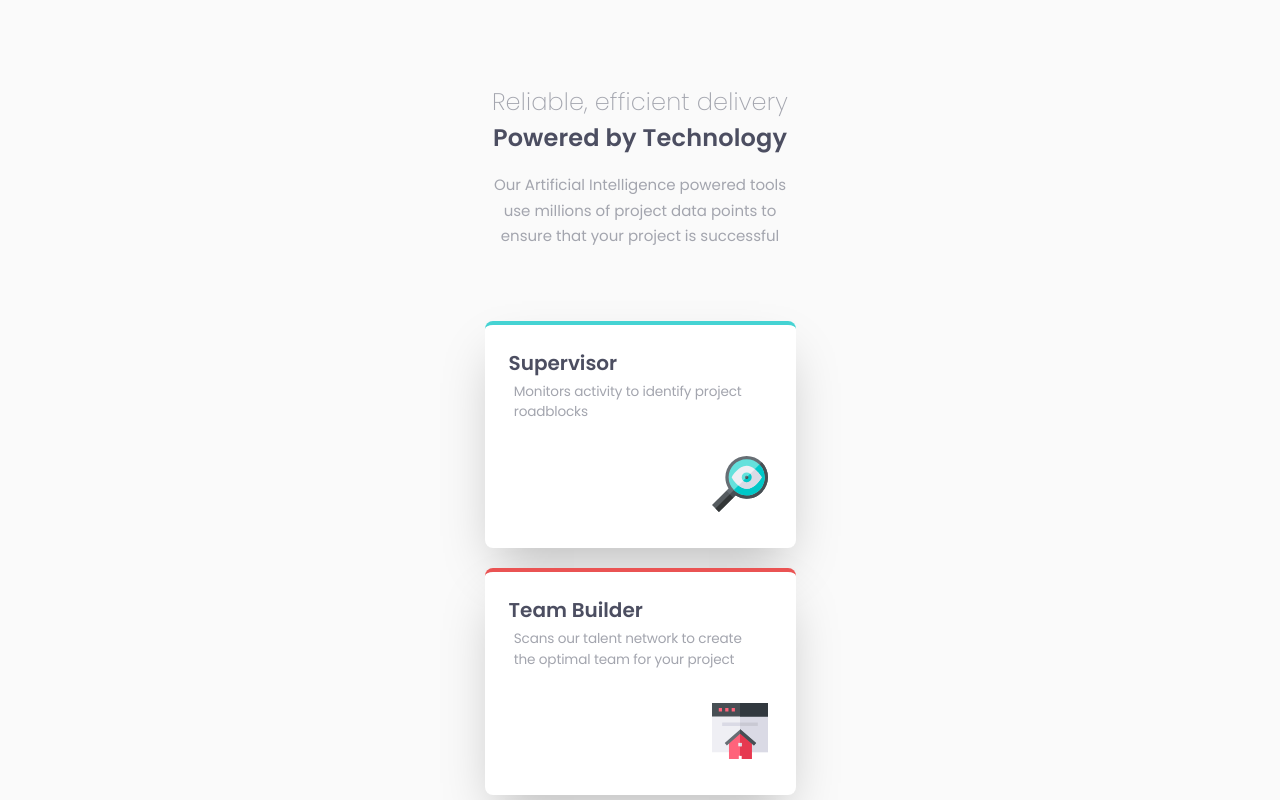
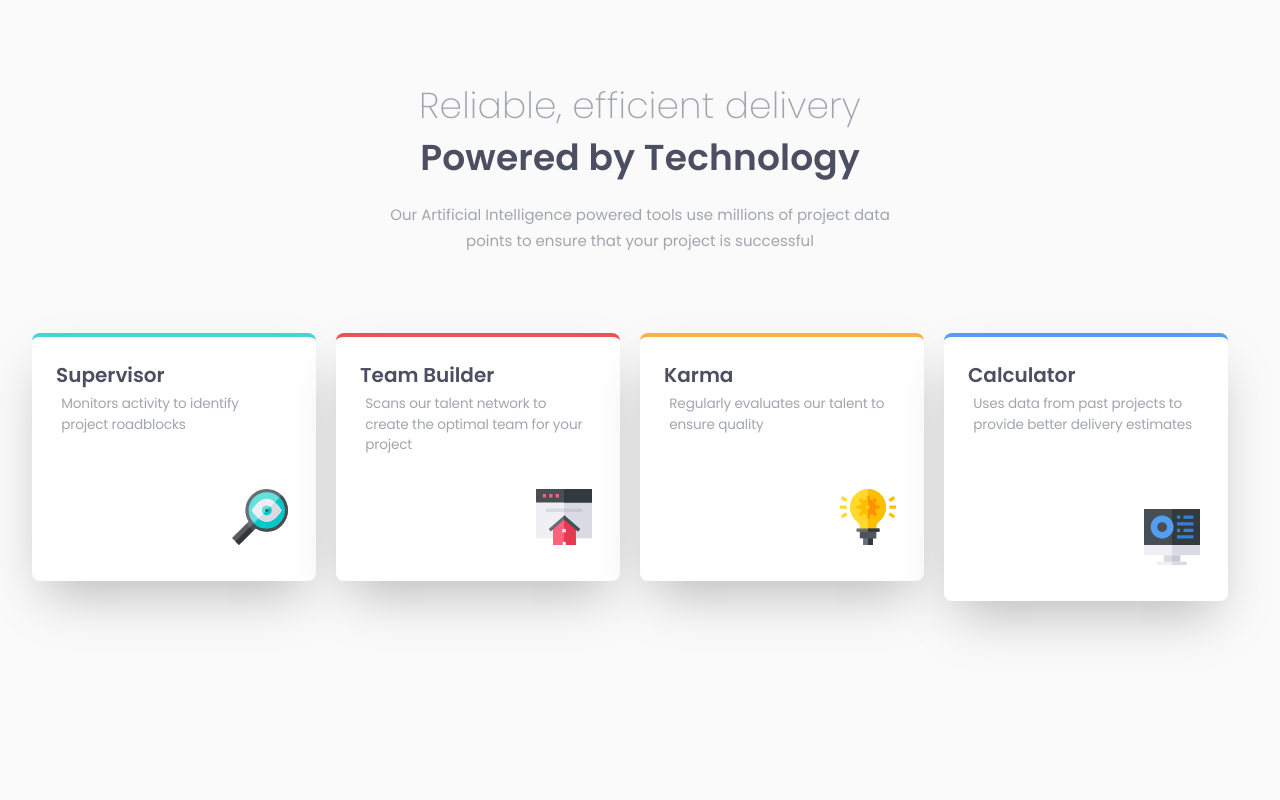
Before and after one commit to keltiek/frontendmentor, a plain HTML site: page four-card-feature-section/index.html in a window 1280 px wide. Shown: the top 800 px of the page. Drawn offline with nearby package versions, Linux system fonts and the light colour scheme.

Commit message:
desktop1, wrong size and stacking

```diff
--- a/four-card-feature-section/index.html
+++ b/four-card-feature-section/index.html
@@ -68,23 +68,27 @@
     class="font-poppins bg-neutralverylightgray text-neutralgrayishblue flex min-h-svh w-full flex-col text-[0.938rem] font-normal"
   >
     <main
-      class="mx-auto my-[3.25rem] flex max-w-[375px] flex-col items-center p-8"
+      class="mx-auto my-[3.25rem] flex max-w-[375px] flex-col items-center p-8 md:my-[3.375rem] md:max-w-[1440px]"
     >
-      <h1 class="text-[1.5rem] font-extralight tracking-[0.01rem]">
+      <h1
+        class="text-[1.5rem] font-extralight tracking-[0.01rem] md:mb-3 md:text-4xl"
+      >
         Reliable, efficient delivery
       </h1>
       <h2
-        class="text-neutralverydarkblue text-[1.5rem] font-semibold tracking-[0.01rem]"
+        class="text-neutralverydarkblue text-[1.5rem] font-semibold tracking-[0.01rem] md:text-4xl"
       >
         Powered by Technology
       </h2>
-      <p class="mx-2 mb-[3.5rem] py-4 text-center leading-[1.6rem]">
+      <p
+        class="mx-2 mb-[3.5rem] py-4 text-center leading-[1.6rem] md:max-w-lg md:py-6"
+      >
         Our Artificial Intelligence powered tools use millions of project data
         points to ensure that your project is successful
       </p>
-
+      <section class="md:flex md:flex-row">
         <article
-        class="border-t-primarycyan relative mb-5 rounded-lg border-t-4 bg-white p-[1.5rem] shadow-2xl"
+          class="border-t-primarycyan relative mb-5 rounded-lg border-t-4 bg-white p-[1.5rem] shadow-2xl md:mr-5 md:flex-1"
         >
           <div class="mb-24">
             <h3 class="text-neutralverydarkblue text-xl font-semibold">
@@ -100,14 +104,15 @@
         </article>
 
         <article
-        class="border-t-primaryred relative mb-5 rounded-lg border-t-4 bg-white p-[1.5rem] shadow-2xl"
+          class="border-t-primaryred relative mb-5 rounded-lg border-t-4 bg-white p-[1.5rem] shadow-2xl md:mr-5 md:flex-1"
         >
           <div class="mb-24">
             <h3 class="text-neutralverydarkblue text-xl font-semibold">
               Team Builder
             </h3>
             <p class="p-[0.33rem] text-[0.85rem] tracking-[-0.01rem]">
-            Scans our talent network to create the optimal team for your project
+              Scans our talent network to create the optimal team for your
+              project
             </p>
           </div>
           <div class="absolute bottom-5 right-7 pb-4">
@@ -116,10 +121,12 @@
         </article>
 
         <article
-        class="border-t-primaryorange relative mb-5 rounded-lg border-t-4 bg-white p-[1.5rem] shadow-2xl"
+          class="border-t-primaryorange relative mb-5 rounded-lg border-t-4 bg-white p-[1.5rem] shadow-2xl md:mr-5 md:flex-1"
         >
           <div class="mb-24">
-          <h3 class="text-neutralverydarkblue text-xl font-semibold">Karma</h3>
+            <h3 class="text-neutralverydarkblue text-xl font-semibold">
+              Karma
+            </h3>
             <p class="p-[0.33rem] text-[0.85rem] tracking-[-0.01rem]">
               Regularly evaluates our talent to ensure quality
             </p>
@@ -130,7 +137,7 @@
         </article>
 
         <article
-        class="border-t-primaryblue relative rounded-lg border-t-4 bg-white p-[1.5rem] shadow-2xl"
+          class="border-t-primaryblue relative rounded-lg border-t-4 bg-white p-[1.5rem] shadow-2xl md:mr-5 md:flex-1"
         >
           <div class="mb-24">
             <h3 class="text-neutralverydarkblue text-xl font-semibold">
@@ -144,6 +151,7 @@
             <img src="./images/icon-calculator.svg" alt="" class="h-14" />
           </div>
         </article>
+      </section>
     </main>
     <!--
   <footer>
```
Lines whose indentation alone changed are shown as unchanged.
